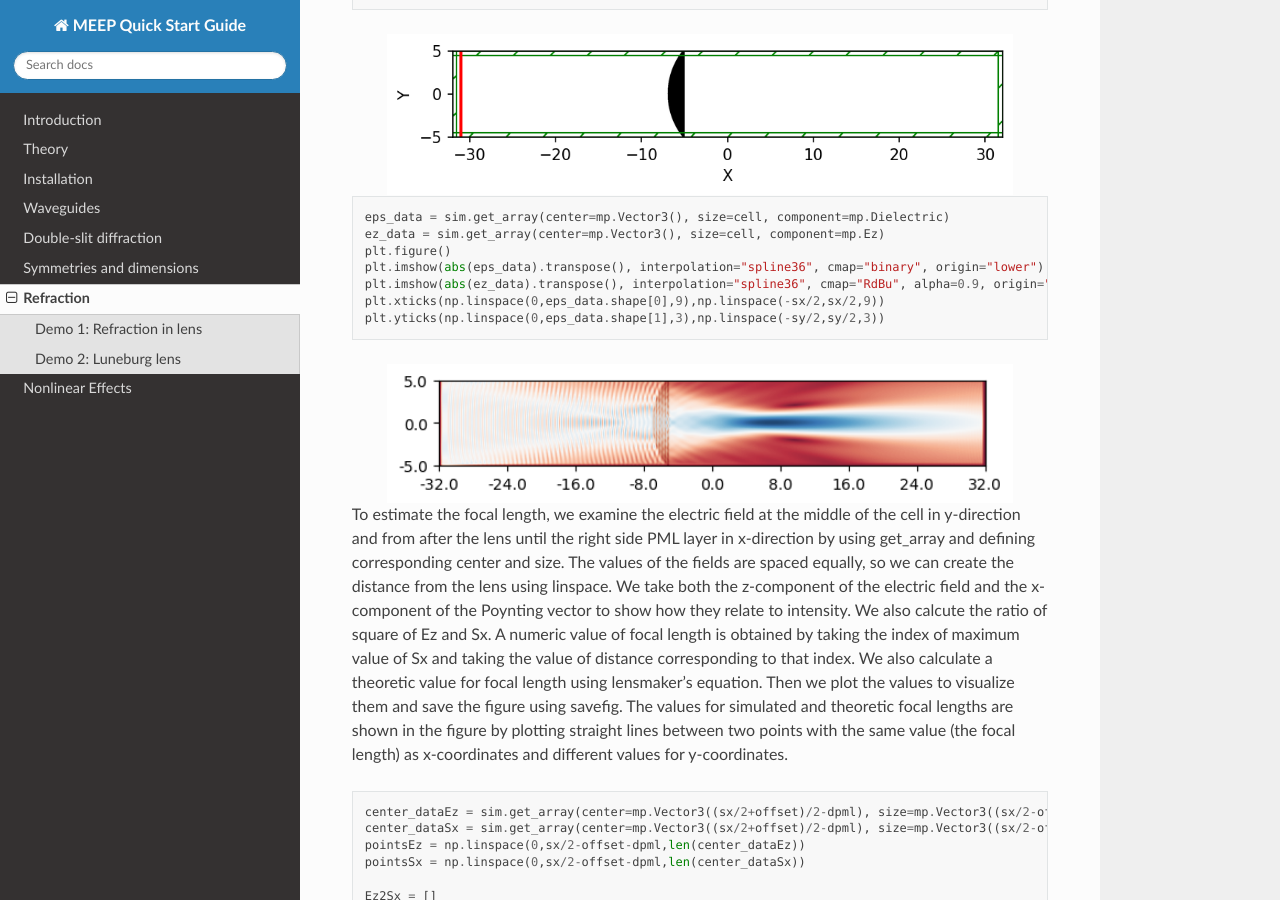
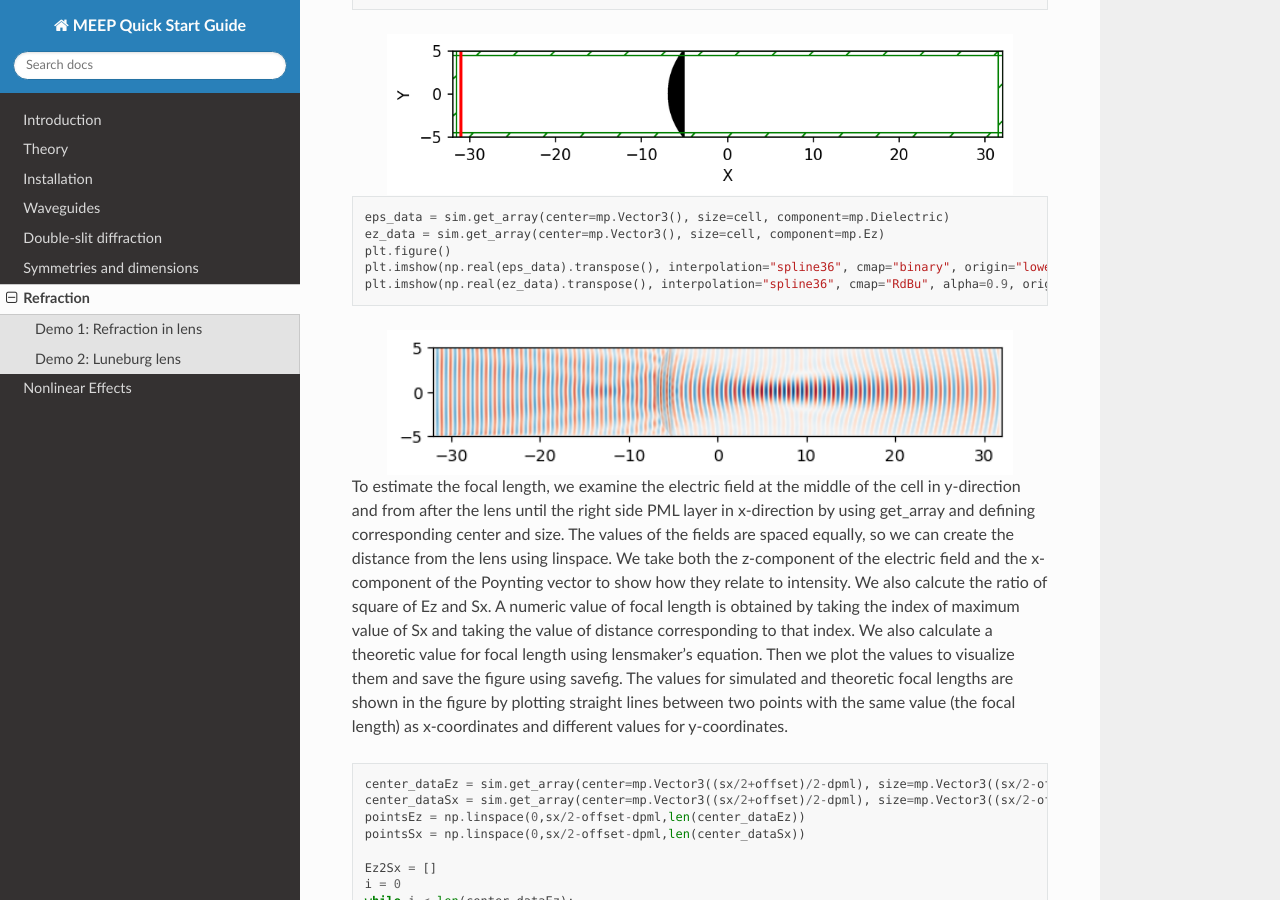
Before and after one commit to lehtisa/tuni_meep_doc, a Sphinx documentation site: the page built from docs/source/reflection_and_refraction.rst, in a window 1280 px wide and 900 px high, scrolled down 1895 px. Built offline with Sphinx 7.4.7 and the Read the Docs theme 3.1.0, drawn with Linux system fonts in a browser that asks for light colours; pages that are not in the unit, such as notebooks, are missing from menus; some of the changed text lies outside the part shown.

Commit message:
changed imshow ticks to extend

```diff
--- a/docs/source/reflection_and_refraction.rst
+++ b/docs/source/reflection_and_refraction.rst
@@ -87,10 +87,8 @@ Now we run the simulation until 75. This time is long enough because then the wa
     eps_data = sim.get_array(center=mp.Vector3(), size=cell, component=mp.Dielectric)
     ez_data = sim.get_array(center=mp.Vector3(), size=cell, component=mp.Ez)
     plt.figure()
-    plt.imshow(abs(eps_data).transpose(), interpolation="spline36", cmap="binary", origin="lower")
-    plt.imshow(abs(ez_data).transpose(), interpolation="spline36", cmap="RdBu", alpha=0.9, origin="lower")
-    plt.xticks(np.linspace(0,eps_data.shape[0],9),np.linspace(-sx/2,sx/2,9))
-    plt.yticks(np.linspace(0,eps_data.shape[1],3),np.linspace(-sy/2,sy/2,3))
+    plt.imshow(np.real(eps_data).transpose(), interpolation="spline36", cmap="binary", origin="lower", extent=[-sx/2,sx/2,-sy/2,sy/2])
+    plt.imshow(np.real(ez_data).transpose(), interpolation="spline36", cmap="RdBu", alpha=0.9, origin="lower", extent=[-sx/2,sx/2,-sy/2,sy/2])
 
 .. figure:: refraction_figures/lens_end_field.png
    :alt: test text
@@ -239,10 +237,8 @@ We define the resolution, create the simulation object, and run the simulation.
     ez_data = sim.get_array(center=mp.Vector3(), size=cell, component=mp.Ez)
     norm = TwoSlopeNorm(vmin=-ez_data.max(), vcenter=0, vmax=ez_data.max())
     plt.figure()
-    plt.imshow(eps_data.transpose(), interpolation="spline36", cmap="binary")
-    plt.imshow(ez_data.transpose(), interpolation="spline36", cmap="RdBu", norm=norm, alpha=0.6)
-    plt.xticks(np.linspace(0,eps_data.shape[0],9),np.linspace(-sx/2,sx/2,9))
-    plt.yticks(np.linspace(0,eps_data.shape[1],5),np.linspace(-sy/2,sy/2,5))
+    plt.imshow(eps_data.transpose(), interpolation="spline36", cmap="binary", extent=[-sx/2,sx/2,-sy/2,sy/2])
+    plt.imshow(ez_data.transpose(), interpolation="spline36", cmap="RdBu", norm=norm, alpha=0.6, extent=[-sx/2,sx/2,-sy/2,sy/2])
     plt.savefig("luneburg_end_field.png", bbox_inches='tight')
     plt.show()
 
```
Also changed, not shown: docs/source/refraction_figures/lens_end_field.png, 2 other files.
